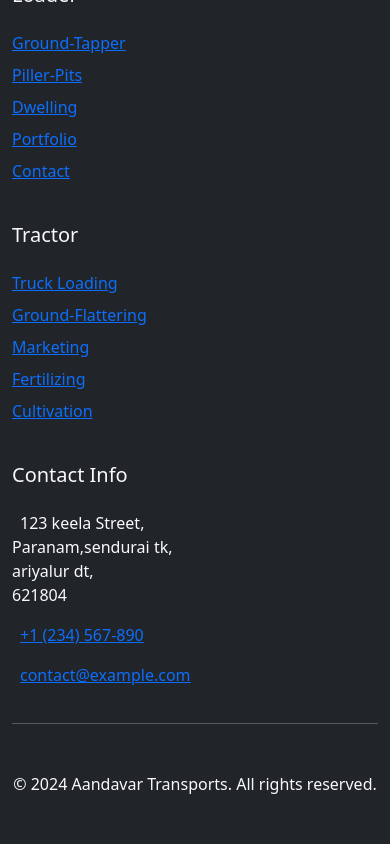
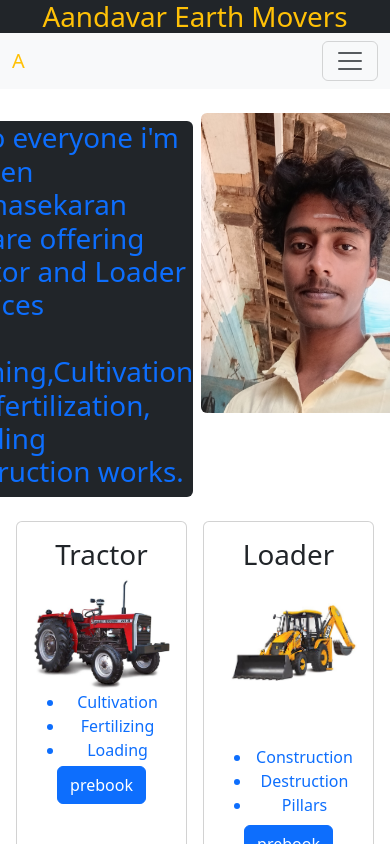
Before and after one commit to Gukan-Gunasekaran/andavar-earth-movers, a React (Vite) app in the folder front-end/: page / in a window 390 px wide. Shown: the top 844 px of the page. Built offline with nearby package versions, Linux system fonts and the light colour scheme.

Commit message:
responsiveness and styling added

```diff
--- /dev/null
+++ b/front-end/src/App.css
@@ -0,0 +1,4 @@
+.card-hover:hover{
+    transform:translateY(-5px);
+    box-shadow:0 8px 20px rgba(0,0,0,0.2);
+}
--- a/front-end/src/App.jsx
+++ b/front-end/src/App.jsx
@@ -7,6 +7,7 @@ import Admin from './Admin';
 import LoaderForm from './LoaderForm';
 import TractorForm from './TractorForm';
 import Footer from './Footer';
+import "./App.css";
 
 function App() {
 
--- a/front-end/src/Body.jsx
+++ b/front-end/src/Body.jsx
@@ -21,10 +21,10 @@ function Body() {
         </span>
       </div>
 
-      <div className=" d-flex justify-content-center align-items-center m-3">
-        <div className="card me-2" style={{ height: "500px", width: "400px" }}>
-          <center>
-            <div className="card-body">
+      <div className=" d-flex justify-content-center align-items-center m-3 gap-3">
+        <div className="card card-hover" style={{ height: "500px", width: "400px" }}>
+
+            <div className="card-body text-center">
               <h1 className="card-title"> Tractor</h1>
               <img src={mf} className="card-img-top" alt="tractor" />
               <br />
@@ -37,12 +37,12 @@ function Body() {
                 prebook
               </Link>
             </div>
-          </center>
+
         </div>
 
-        <div className="card" style={{ height: "500px", width: "400px" }}>
-          <center>
-            <div className="card-body">
+        <div className="card card-hover" style={{ height: "500px", width: "400px" }}>
+
+            <div className="card-body text-center">
               <h1> Loader </h1>
 
               <br />
@@ -57,7 +57,7 @@ function Body() {
                 prebook
               </Link>
             </div>
-          </center>
+
         </div>
       </div>
     </div>
--- a/front-end/src/Footer.jsx
+++ b/front-end/src/Footer.jsx
@@ -1,7 +1,7 @@
 function Footer(){
     return(
 
-<div className="bg-dark text-light fixed-bottom py-5">
+<div className="bg-dark text-light py-5">
     <div class="container">
         <div class="row g-4">
 
```
